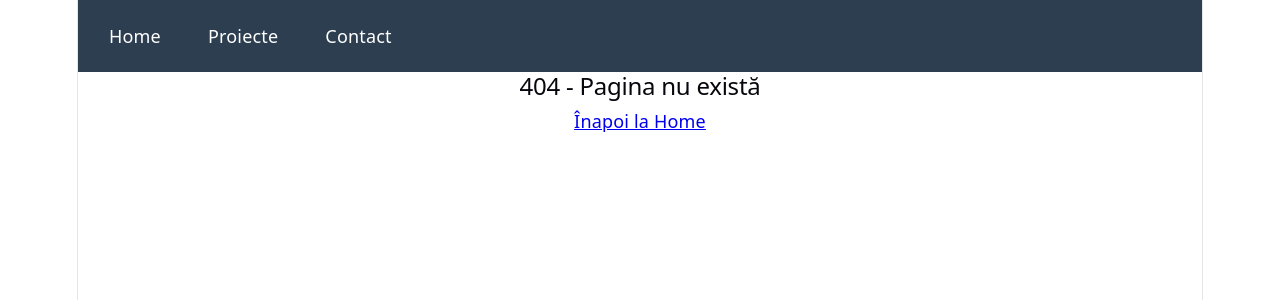
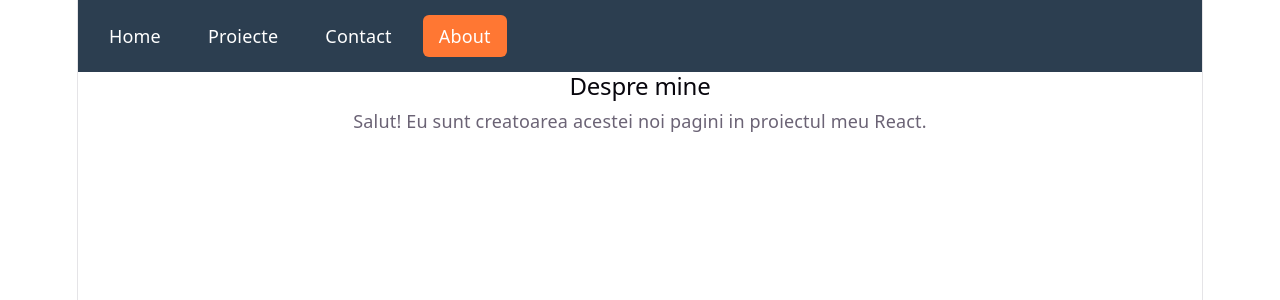
Before and after one commit to Annemona160/Lab-PW, a React (Vite) app: page /about in a window 1280 px wide. Before the commit this address had no page. Shown: the top 300 px of the page. Built offline with nearby package versions, Linux system fonts and the light colour scheme.

Commit message:
ex5:  Adăugați o pagină nouă singuri

```diff
--- a/src/App.jsx
+++ b/src/App.jsx
@@ -5,6 +5,7 @@ import Contact from './pages/Contact';
 import Navbar from './Navbar';
 import NotFound from './pages/NotFound';
 import './App.css';
+import About from './pages/About';
 function App() {
  return (
  <BrowserRouter>
@@ -14,6 +15,7 @@ function App() {
  <Route path="/projects" element={<Projects />} />
  <Route path="/contact" element={<Contact />} />
  <Route path="*" element={<NotFound />} />
+ <Route path="/about" element={<About />} />
  </Routes>
  </BrowserRouter>
  );
--- a/src/Navbar.jsx
+++ b/src/Navbar.jsx
@@ -5,6 +5,7 @@ function Navbar() {
  <NavLink to="/">Home</NavLink>
  <NavLink to="/projects">Proiecte</NavLink>
  <NavLink to="/contact">Contact</NavLink>
+  <NavLink to="/about">About</NavLink>
  </nav>
  );
 }
--- /dev/null
+++ b/src/pages/About.jsx
@@ -0,0 +1,10 @@
+function About() {
+  return (
+    <div>
+      <h2>Despre mine</h2>
+      <p>Salut! Eu sunt creatoarea acestei noi pagini in proiectul meu React.</p>
+    </div>
+  );
+}
+
+export default About;
```
